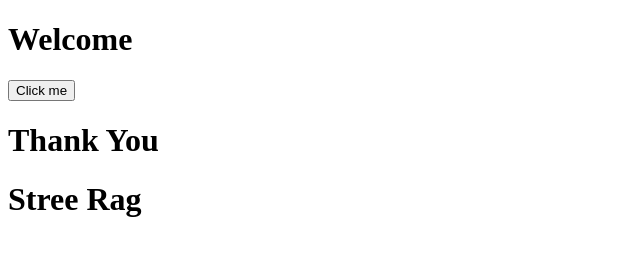
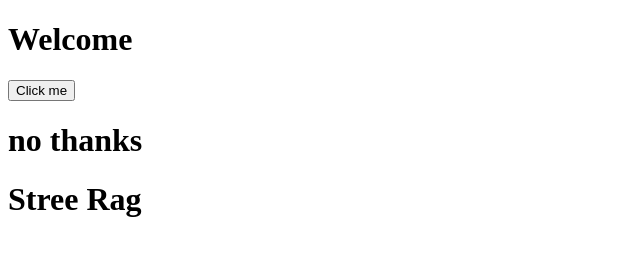
Before and after one commit to pranavrajesh23/gitcourse, a plain HTML site: page index.html in a window 1280 px wide. Shown: the whole page, without its empty margins (0-640 px from the left). Drawn offline with Linux system fonts and the light colour scheme.

Commit message:
last  commit

```diff
--- a/index.html
+++ b/index.html
@@ -8,7 +8,7 @@
 <body>
     <h1>Welcome</h1>
     <button>Click me</button>
-    <h1>Thank You</h1>
+    <h1>no thanks</h1>
     <h1>Stree Rag</h1>
 </body>
 </html>
```
